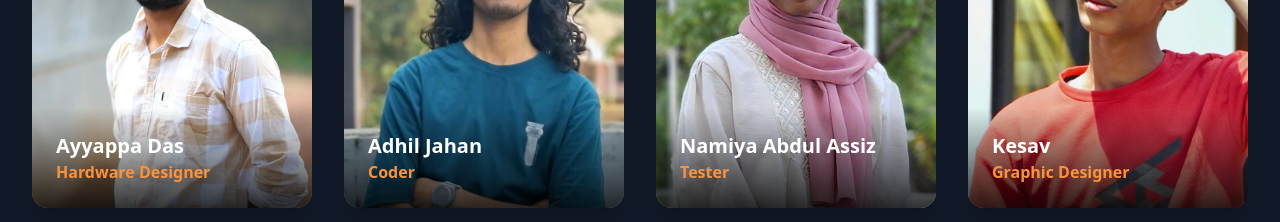
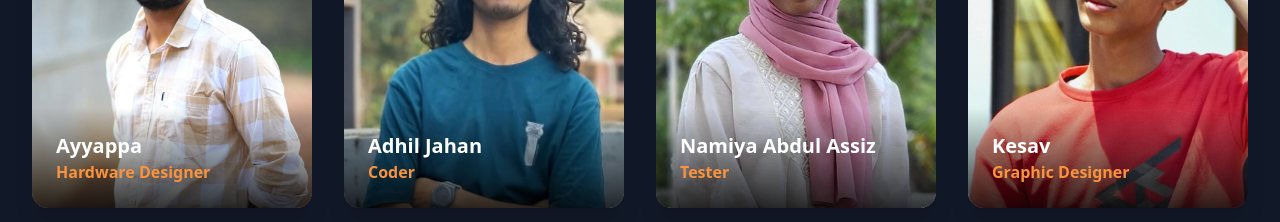
Before and after one commit to HiranNath/OHMX, a React (Vite) app: page / in a window 1280 px wide. Shown: the part 1260-1482 px from the top of the page. Built offline with nearby package versions, Linux system fonts and the light colour scheme.

Commit message:
name changed

```diff
--- a/src/components/Team.tsx
+++ b/src/components/Team.tsx
@@ -11,7 +11,7 @@ const Team: React.FC<TeamProps> = ({ showAll = false }) => {
   const navigate = useNavigate();
 
   const teamMembers = [
-    { id: 1, name: "Ayyappa Das", role: "Hardware Designer", image: "/team/ayyapadas.webp", bio: "Passionate hardware designer.", social: { github: "#", linkedin: "#", email: "#" } },
+    { id: 1, name: "Ayyappa", role: "Hardware Designer", image: "/team/ayyapadas.webp", bio: "Passionate hardware designer.", social: { github: "#", linkedin: "#", email: "#" } },
     { id: 2, name: "Adhil Jahan", role: "Coder", image: "/team/adhil.webp", bio: "Passionate coder crafting flawless algorithms.", social: { github: "#", linkedin: "#", email: "#" } },
     { id: 3, name: "Namiya Abdul Assiz", role: "Tester", image: "/team/namiya.webp", bio: "Hunting down glitches until every track is conquered.", social: { github: "#", linkedin: "#", email: "#" } },
     { id: 4, name: "Kesav", role: "Graphic Designer", image: "/team/kesav.webp", bio: "Whipping up visuals that make your project pop.", social: { github: "#", linkedin: "#", email: "#" } },
```
